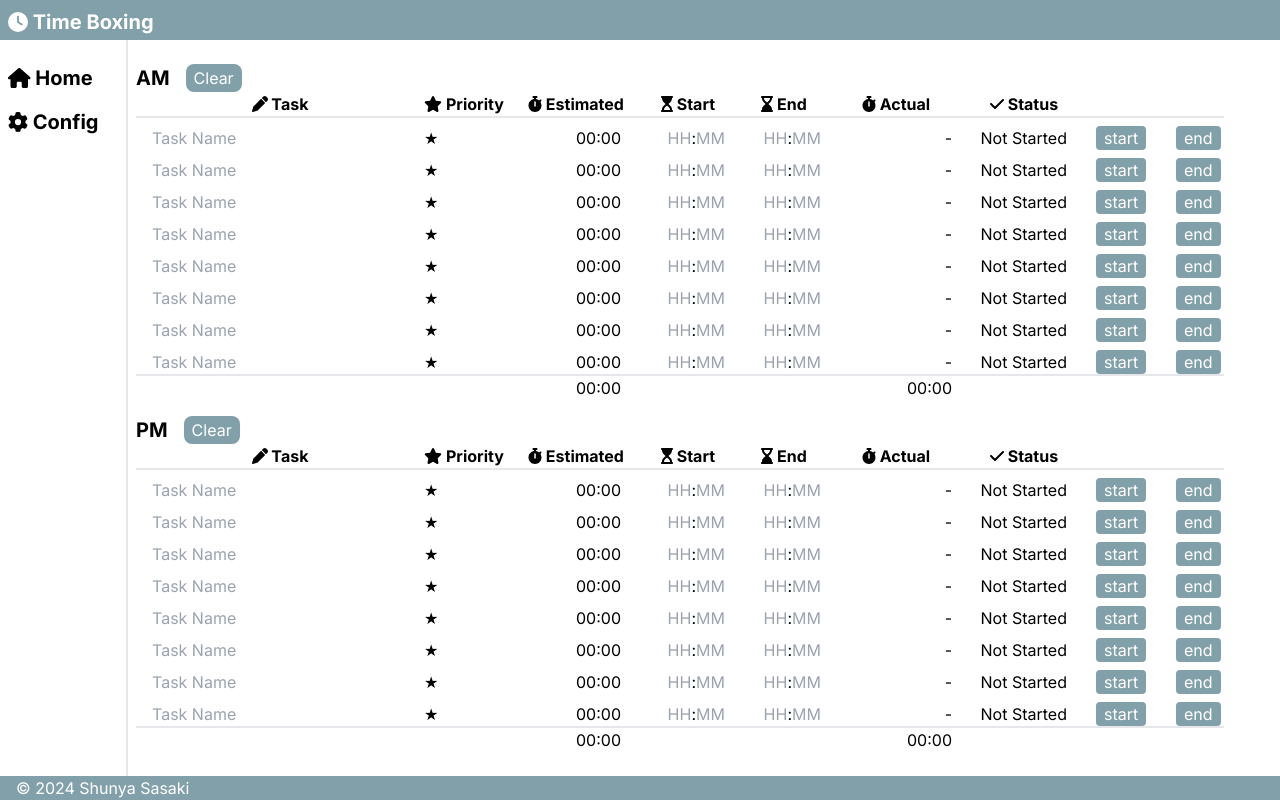
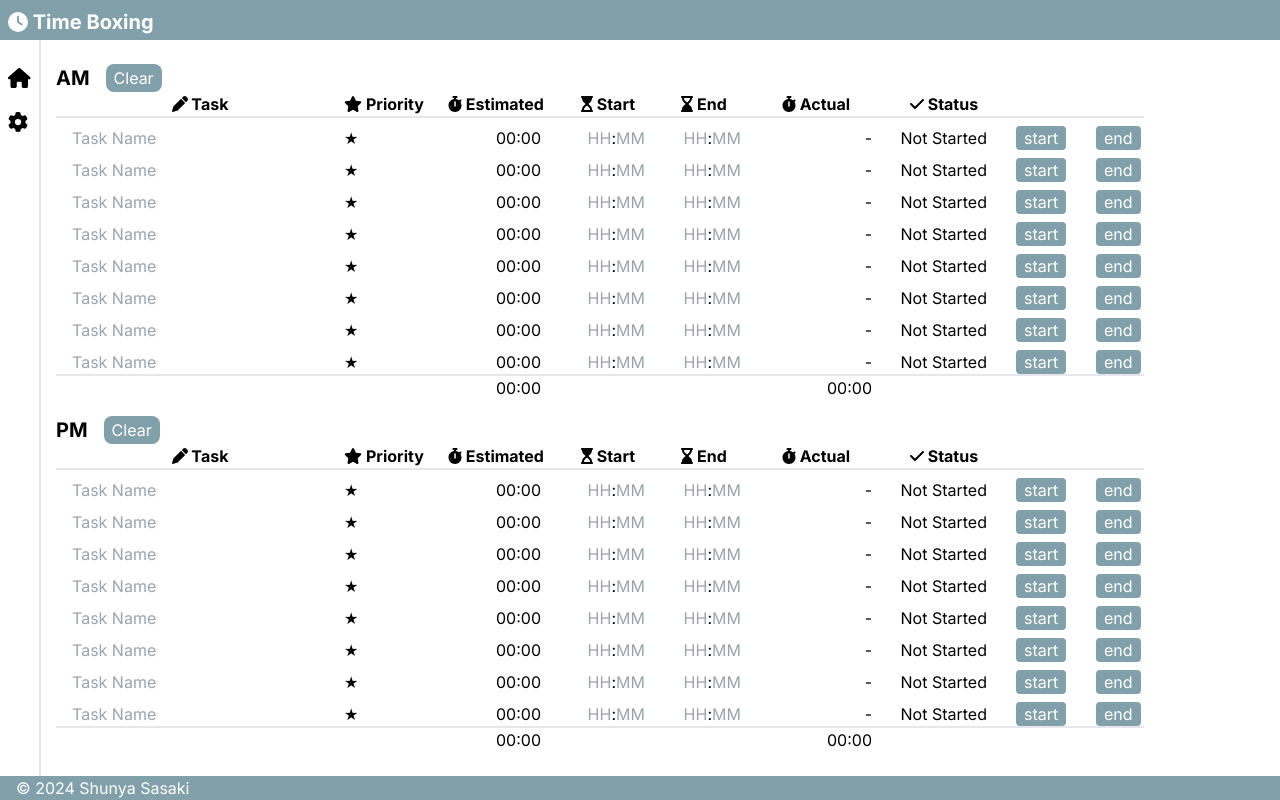
Before and after one commit to shunya-sasaki/timeboxing-app, a Next.js app: page / in a window 1280 px wide. Built offline with nearby package versions, Linux system fonts and the light colour scheme.

Commit message:
Add a feature to fold the sidebar

```diff
--- a/app/components/SideBar.tsx
+++ b/app/components/SideBar.tsx
@@ -2,7 +2,10 @@ import { FontAwesomeIcon } from "@fortawesome/react-fontawesome";
 import { faHouse } from "@fortawesome/free-solid-svg-icons";
 import { faGear } from "@fortawesome/free-solid-svg-icons";
 
-export const SideBar = () => {
+export const SideBar = (props: {isHovered: boolean}) => {
+
+  const isHovered = props.isHovered;
+
   const menuItems = [
     { name: "Home", icon: faHouse },
     { name: "Config", icon: faGear },
@@ -12,9 +15,15 @@ export const SideBar = () => {
     <div className="p-2">
       {menuItems.map((menuItem, index) => {
         return (
+          isHovered ?
           <div key={"menuItem-" + index} className="text-xl font-bold hover:text-accent pt-4">
             <FontAwesomeIcon icon={menuItem.icon} /> {menuItem.name}
           </div>
+          :
+          <div key={"menuItem-" + index} className="text-xl font-bold hover:text-accent pt-4">
+            <FontAwesomeIcon icon={menuItem.icon} />
+          </div>
+
         );
       })}
     </div>
--- a/app/page.tsx
+++ b/app/page.tsx
@@ -4,8 +4,11 @@ import { Header } from "./components/Header";
 import { Footer } from "./components/Footer";
 import { SideBar } from "./components/SideBar";
 import { MainPane } from "./components/MainPane";
+import {useState} from "react";
 
 export default function Home() {
+  const [isSidebarHovered, setIsSidebarHovered] = useState(false);
+
   return (
     <RecoilRoot>
       <main className="w-screen min-w-max h-lvh overflow-auto">
@@ -14,10 +17,14 @@ export default function Home() {
         </header>
         <div className="w-max min-h-[92.5%] mt-10 z-0">
           <div className="flex h-full">
-            <div className="fixed z-0 bg-white w-auto min-w-32 h-full border-r-2">
-              <SideBar />
+            <div
+              onMouseEnter={() => setIsSidebarHovered(true)}
+              onMouseLeave={() => setIsSidebarHovered(false)}
+              className="fixed z-0 bg-white overflow-hidden w-auto min-w-8 h-full border-r-2"
+            >
+              <SideBar isHovered={isSidebarHovered}/>
             </div>
-            <div className="ml-32 w-max min-w-max h-full">
+            <div className={` transition-all duration-100 w-max min-w-max h-full ${isSidebarHovered ? "ml-32": "ml-12"}`}>
               <MainPane />
               <div></div>
             </div>
```
